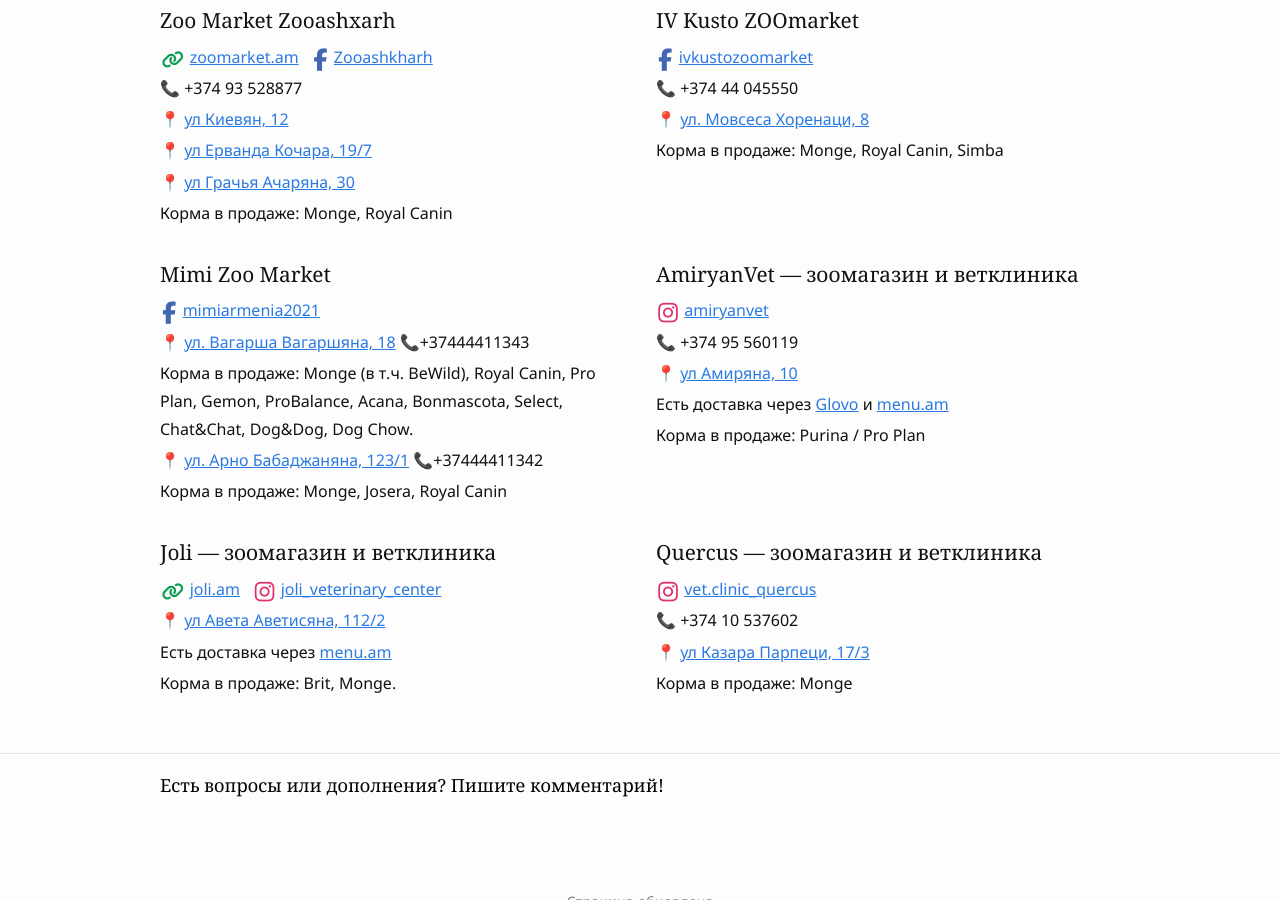
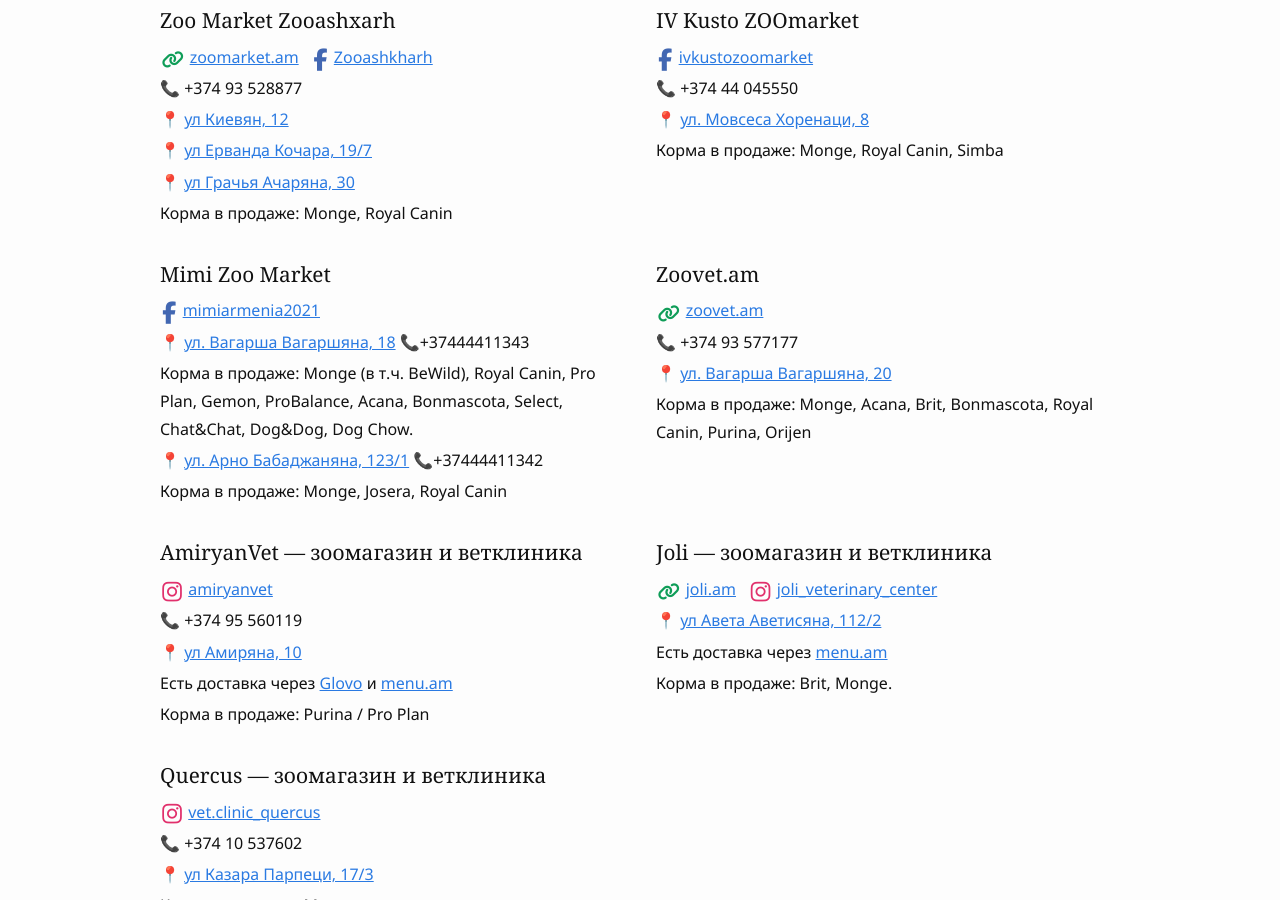
Before and after one commit to haywiki/haywiki.github.io, a Jekyll site: the page built from animals/shops.md, in a window 1280 px wide and 900 px high, scrolled down 2204 px. Built offline with Jekyll 4.4.1, drawn with Linux system fonts in a browser that asks for light colours; nearby versions of some CDN libraries; a script that is not in the unit is left out.

Commit message:
обновления ссылок и раздела для питомцев

```diff
--- a/animals/shops.md
+++ b/animals/shops.md
@@ -153,6 +153,16 @@
 </div>
 <div class="card">
 
+### Zoovet.am
+
+- <i class="fa-solid fa-link"></i> [zoovet.am](https://zoovet.am)
+- 📞 +374 93 577177
+- 📍 [ул. Вагарша Вагаршяна, 20](https://yandex.ru/maps/org/zoovet/9352431732/)
+- Корма в продаже: Monge, Acana, Brit, Bonmascota, Royal Canin, Purina, Orijen
+
+</div>
+<div class="card">
+
 ### AmiryanVet — зоомагазин и ветклиника
 
 - <i class="fa-brands fa-instagram"></i> [amiryanvet](https://instagram.com/amiryanvet/)
```
Also changed, not shown: _posts/2023-04-04-updates.md (+1 -1 lines), animals/index.md (+4 -0 lines), animals/services.md (+1 -1 lines), index.md (+2 -1 lines).
